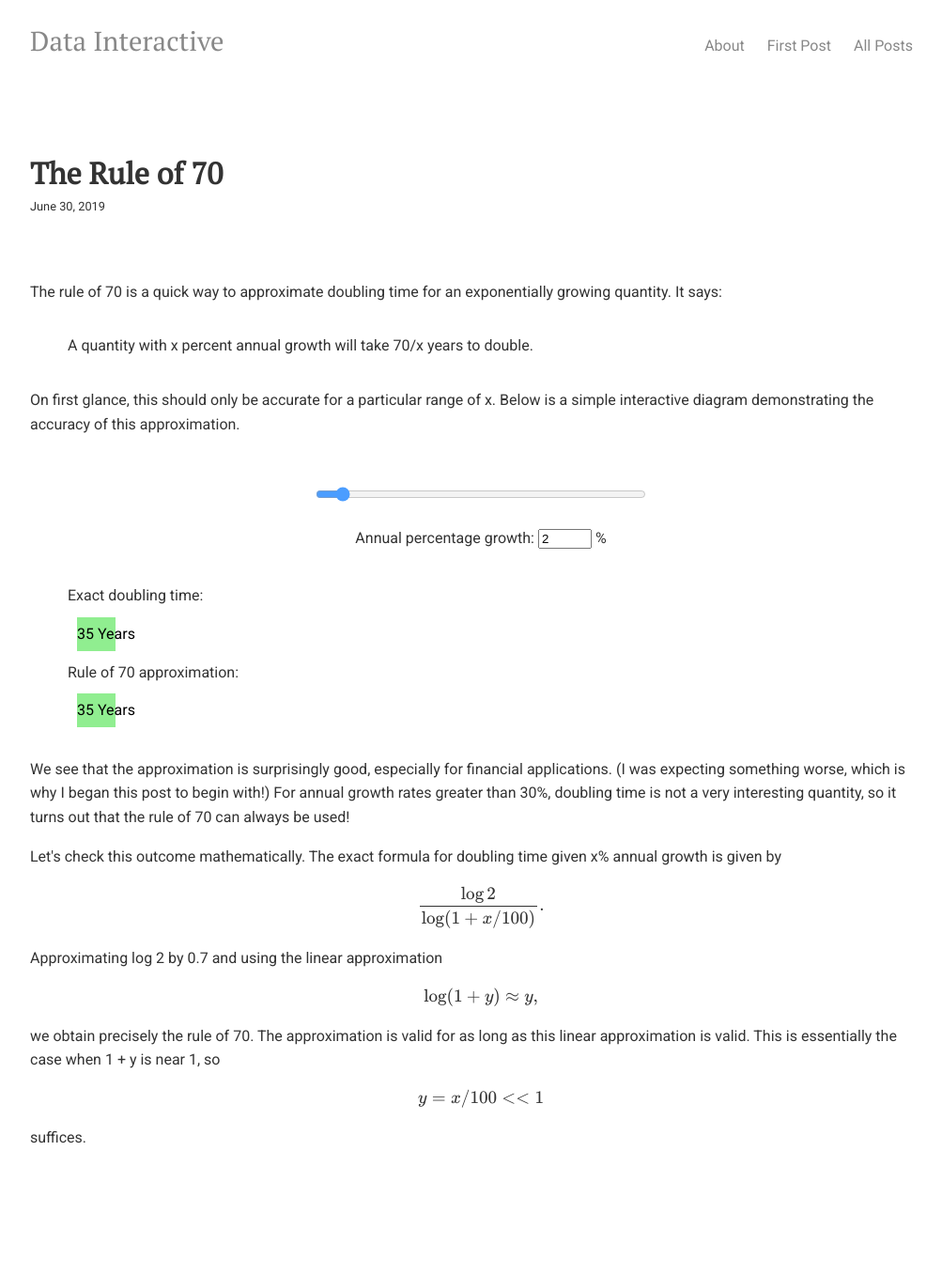
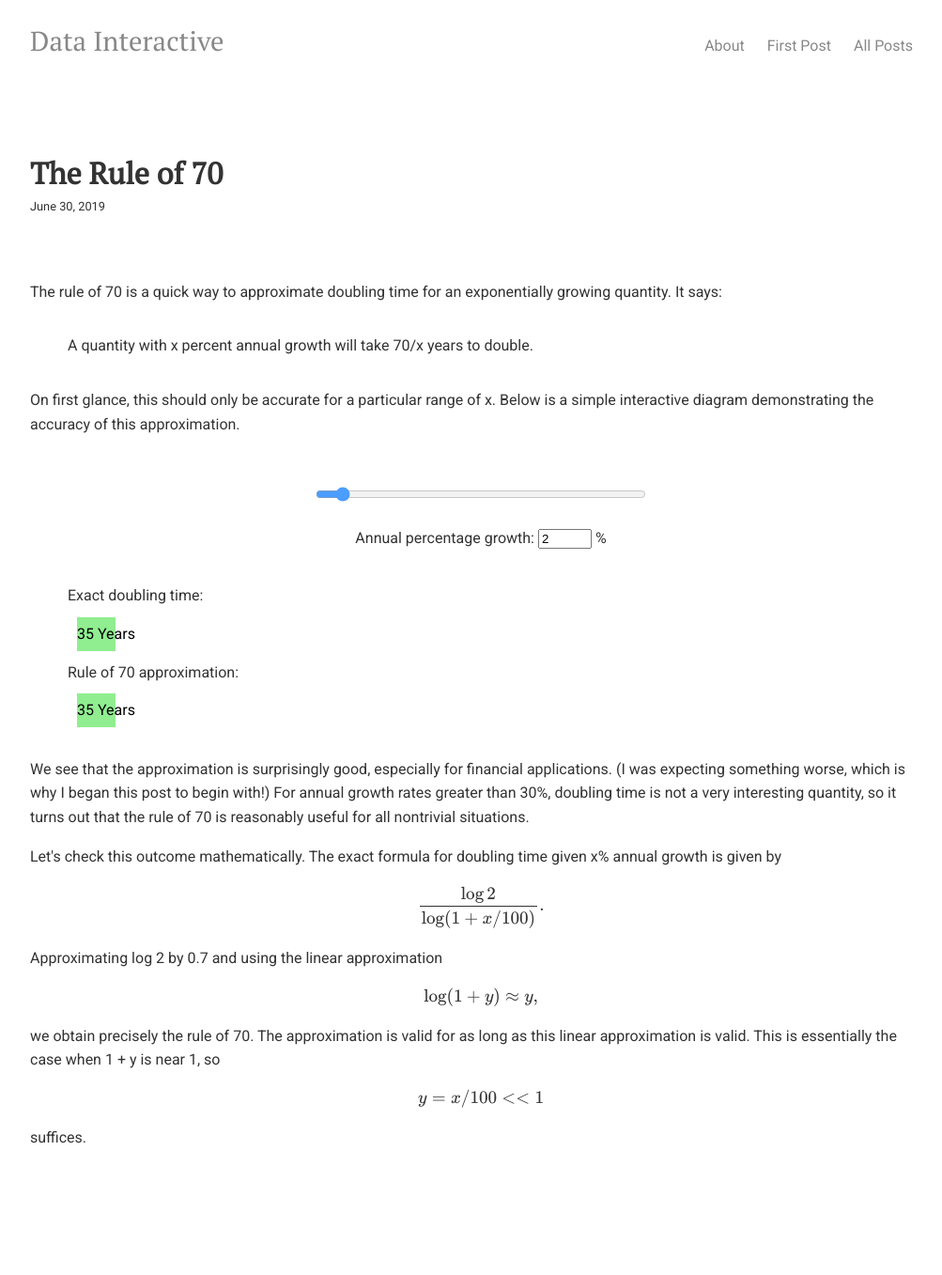
Before and after one commit to datainteractive/datainteractive.github.io, a Jekyll site: the page built from _posts/2019-06-30-the-rule-of-70.html, in a window 1280 px wide. Shown: the whole page at 94% size, without its empty margins (128-1131 px from the left). Built offline with Jekyll 4.4.1, drawn with Linux system fonts in a browser that asks for light colours; formulas are drawn with MathJax 3.

Commit message:
Update 2019-06-30-the-rule-of-70.html

```diff
--- a/_posts/2019-06-30-the-rule-of-70.html
+++ b/_posts/2019-06-30-the-rule-of-70.html
@@ -27,7 +27,7 @@
 </div>
 
 <p>
-We see that the approximation is surprisingly good, especially for financial applications. (I was expecting something worse, which is why I began this post to begin with!) For annual growth rates greater than 30%, doubling time is not a very interesting quantity, so it turns out that the rule of 70 can always be used!
+We see that the approximation is surprisingly good, especially for financial applications. (I was expecting something worse, which is why I began this post to begin with!) For annual growth rates greater than 30%, doubling time is not a very interesting quantity, so it turns out that the rule of 70 is reasonably useful for all nontrivial situations.
 </p>
 
 <p>
```
